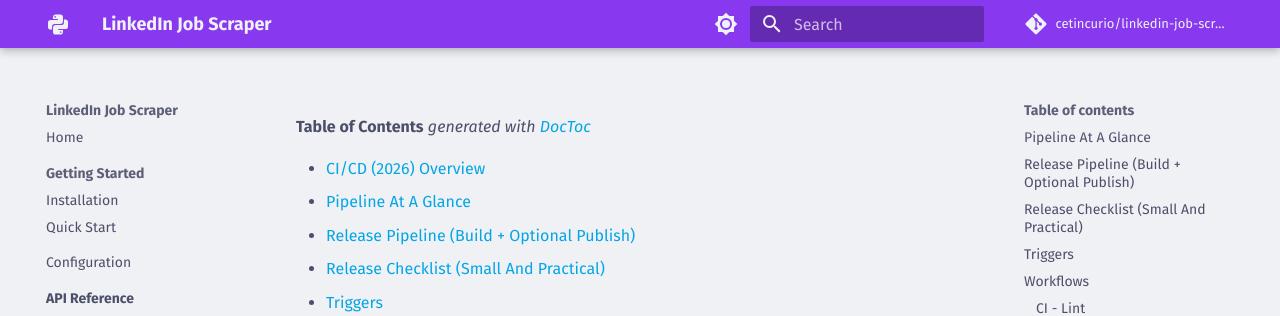
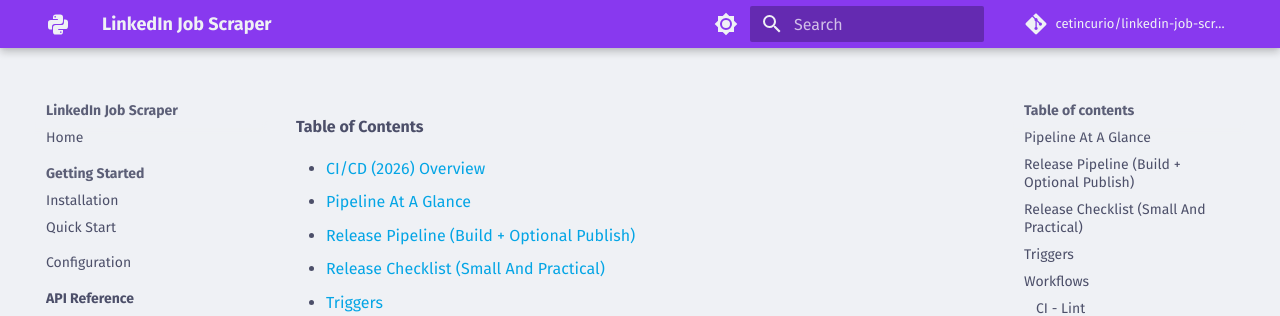
Before and after one commit to cetincurio/linkedin-job-scraper, an MkDocs documentation site: the page built from docs/dev/ci-cd.md, in a window 1280 px wide and 900 px high. Shown: the top 316 px of the window. Built offline with MkDocs 1.6.1 and Material for MkDocs 9.7.7, drawn with Linux system fonts in a browser that asks for light colours; the version menu is left out.

Commit message:
fix docs

```diff
--- a/docs/dev/ci-cd.md
+++ b/docs/dev/ci-cd.md
@@ -1,6 +1,4 @@
-<!-- START doctoc generated TOC please keep comment here to allow auto update -->
-
-**Table of Contents**  *generated with [DocToc](https://github.com/thlorenz/doctoc)*
+**Table of Contents**
 
 - [CI/CD (2026) Overview](#cicd-2026-overview)
   - [Pipeline At A Glance](#pipeline-at-a-glance)
@@ -8,11 +6,11 @@
   - [Release Checklist (Small And Practical)](#release-checklist-small-and-practical)
   - [Triggers](#triggers)
   - [Workflows](#workflows)
-    - [CI - Lint](#ci---lint)
-    - [CI - Tests](#ci---tests)
-    - [CI - Build](#ci---build)
-    - [CI - Docs](#ci---docs)
-    - [CI - Integration](#ci---integration)
+    - [CI - Lint](#ci-lint)
+    - [CI - Tests](#ci-tests)
+    - [CI - Build](#ci-build)
+    - [CI - Docs](#ci-docs)
+    - [CI - Integration](#ci-integration)
   - [Status Checks](#status-checks)
   - [Caching Strategy](#caching-strategy)
   - [Performance & Minimalism Principles](#performance-minimalism-principles)
@@ -21,8 +19,6 @@
   - [Build System In `pyproject.toml` (2026 Best Practice)](#build-system-in-pyprojecttoml-2026-best-practice)
   - [Enabling PyPI / TestPyPI Publishing](#enabling-pypi-testpypi-publishing)
   - [Files](#files)
-
-<!-- END doctoc generated TOC please keep comment here to allow auto update -->
 
 # CI/CD (2026) Overview
 
```
